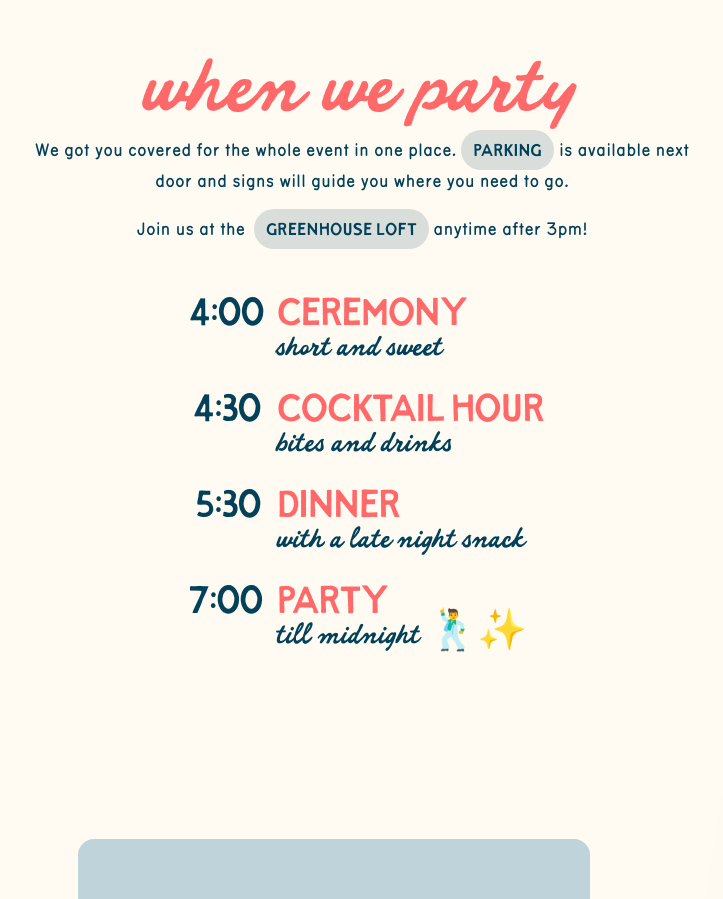
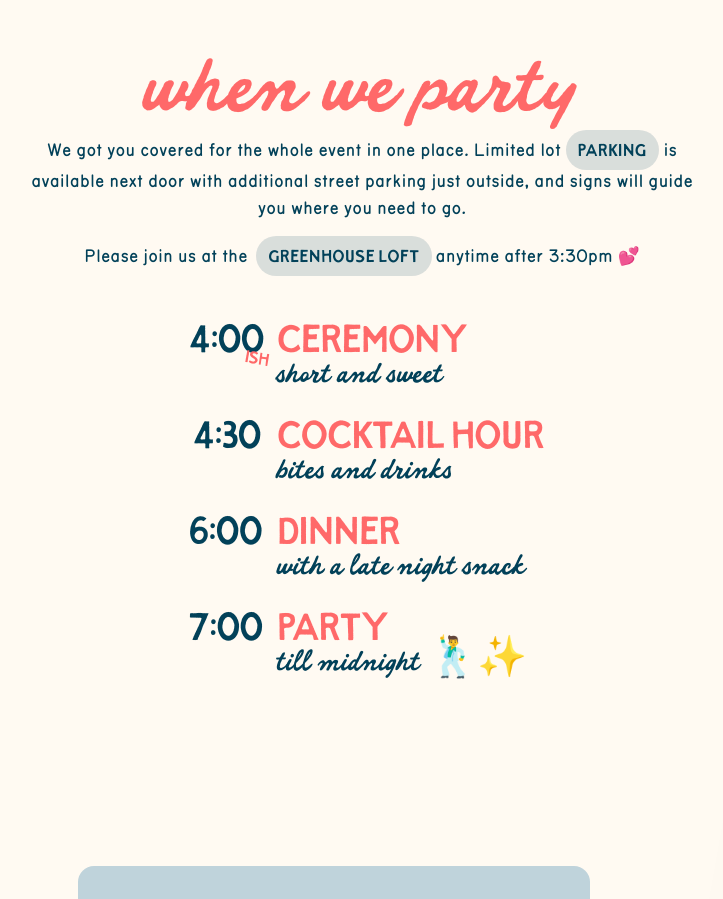
Before and after one commit to wemmsie/fayolle, a React (Vite) app: page / in a window 1280 px wide. Shown: the part 1720-2619 px from the top of the page, without its empty margins (302-1025 px from the left). Built offline with nearby package versions, Linux system fonts and the light colour scheme; no server answers; a web font is replaced by a local one.

Commit message:
update event details and enhance timeline styles

```diff
--- a/src/App.jsx
+++ b/src/App.jsx
@@ -214,17 +214,17 @@ function App() {
           <div className='text-center mb-10 pl-2 md:pl-0'>
             <h1>when we party</h1>
             <p>
-              We got you covered for the whole event in one place. <a className='button px-3! py-1! -my-0.5! leading-5 md:leading-8 mx-0!' href='#' onClick={(e) => { e.preventDefault(); setVenueMapOpen(true); }}>Parking</a> is available next door and signs will guide you where you need to go.</p>
-              <div className='flex flex-col items-center md:flex-row md:justify-center md:gap-0 md:flex-wrap'>
-                <p className="m-0!">Join us at the <a className='button px-3! py-1! leading-5 md:leading-8 mx-1! -my-0.5!' href='#' {...placeButton('Greenhouse Loft', '', '2545 W Diversey Ave, Chicago, IL 60647')}>Greenhouse Loft</a>
-                anytime after 3pm!</p>
+              We got you covered for the whole event in one place. Limited lot <a className='button px-3! py-1! -my-0.5! leading-5 md:leading-8 mx-0!' href='#' onClick={(e) => { e.preventDefault(); setVenueMapOpen(true); }}>parking</a> is available next door with additional street parking just outside, and signs will guide you where you need to go.</p>
+            <div className='flex flex-col items-center md:flex-row md:justify-center md:gap-0 md:flex-wrap'>
+                <p className="m-0!">Please join us at the <a className='button px-3! py-1! leading-5 md:leading-8 mx-1! -my-0.5!' href='#' {...placeButton('Greenhouse Loft', '', '2545 W Diversey Ave, Chicago, IL 60647')}>Greenhouse Loft</a>
+                anytime after 3:30pm 💕</p>
               </div>
-
+{/* <p className='p-3 text-[14px]! opacity-50 max-w-80! bg-primary/10 rounded-xl mt-5!'>Yes, things have been slightly tweaked since you got that invitation, but rest assured, it's all pretty much the same!</p> */}
 
           </div>
           <div className='timeline max-w-xl mx-auto'>
             <div className='timeline-item'>
-              <span className='timeline-time'>4:00</span>
+              <span className='timeline-time'>4:00<span className='ish'>ish</span></span>
               <div>
                 <span className='timeline-event'>Ceremony</span>
                 <span className='timeline-detail'>Short and sweet</span>
@@ -238,7 +238,7 @@ function App() {
               </div>
             </div>
             <div className='timeline-item'>
-              <span className='timeline-time'>5:30</span>
+              <span className='timeline-time'>6:00</span>
               <div>
                 <span className='timeline-event'>Dinner</span>
                 <span className='timeline-detail'>With a late night snack</span>
--- a/src/global.css
+++ b/src/global.css
@@ -281,8 +281,12 @@ section {
   @apply flex items-baseline md:pl-[20%] gap-4;
 }
 
+.ish {
+  @apply absolute -bottom-2 -right-2 text-base text-red rotate-10;
+}
+
 .timeline-time {
-  @apply font-sanremo-caps text-2xl md:text-2xl text-primary w-18 shrink-0 text-right;
+  @apply relative font-sanremo-caps text-2xl md:text-2xl text-primary w-18 shrink-0 text-right;
 }
 
 .timeline-event {
@@ -993,24 +997,24 @@ button[type="submit"]:not(.step-continue-btn):active {
 
 .scroll-nav-item {
   @apply flex items-center cursor-pointer border-none rounded-full tracking-tight!
-    transition-all duration-200 text-left bg-white/80 opacity-90 bg-blend-lighten shadow-sm;
-  padding: 0.4rem;
-  gap: 0;
+    transition-all duration-200 text-left bg-white/80 opacity-90 bg-blend-lighten shadow-sm p-2;
 }
 
 .scroll-nav-item.scroll-nav-active {
-  @apply bg-white shadow-sm opacity-100 scale-105;
+  @apply bg-white shadow-sm opacity-100;
 }
 
 @media (hover: hover) {
   .scroll-nav-item:hover {
-    @apply bg-white shadow-md scale-105;
-  }
-
-  .scroll-nav-item:hover .scroll-nav-emoji {
+    @apply bg-white shadow-md translate-x-2;
+  }
+
+  /* .scroll-nav-item:hover .scroll-nav-emoji {
     @apply scale-105;
-  }
-
+  } */
+.scroll-nav-label {
+  @apply transition-all;
+}
   .scroll-nav-item:hover .scroll-nav-label {
     @apply text-primary;
   }
@@ -1042,10 +1046,6 @@ button[type="submit"]:not(.step-continue-btn):active {
 
 .scroll-nav-active .scroll-nav-label {
   @apply text-primary font-medium;
-}
-
-.scroll-nav-active .scroll-nav-emoji {
-  @apply scale-105;
 }
 
 /* Place Modal */
```
